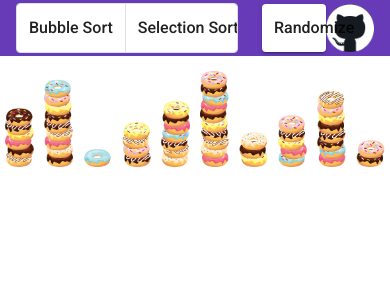
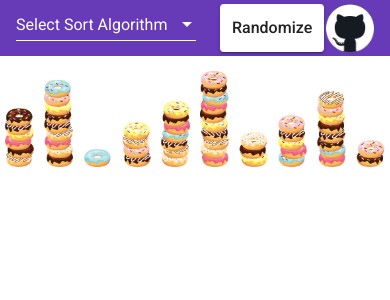
Before and after one commit to rizwanpasha/algorithms-visualized, an Angular app: page / in a window 390 px wide. Shown: the top 300 px of the page. Built offline with nearby package versions, Linux system fonts and the light colour scheme.

Commit message:
enhancement: make application responsive for mobile devices

```diff
--- a/src/app/app.component.css
+++ b/src/app/app.component.css
@@ -88,3 +88,23 @@
   width: 48px;
   height: 48px;
 }
+
+@media screen and (max-width: 900px) {
+  #togglegroup {
+    display: none;
+  }
+
+  #dropdown {
+    display: block;
+  }
+}
+
+@media screen and (min-width: 901px) {
+  #togglegroup {
+    display: flex;
+  }
+
+  #dropdown {
+    display: none;
+  }
+}
--- a/src/app/app.component.html
+++ b/src/app/app.component.html
@@ -7,6 +7,16 @@
       <mat-button-toggle title="Coming Soon..." disabled>Merge Sort</mat-button-toggle>
       <mat-button-toggle title="Coming Soon..." disabled>Quick Sort</mat-button-toggle>
     </mat-button-toggle-group>
+    <mat-form-field id="dropdown">
+      <mat-label>Select Sort Algorithm</mat-label>
+      <mat-select [disabled]="disableDropdown">
+        <mat-option value="">Bubble Sort</mat-option>
+        <mat-option value="">Selection Sort</mat-option>
+        <mat-option value="">Insertion Sort</mat-option>
+        <mat-option value="">Merge Sort</mat-option>
+        <mat-option value="">Quick Sort</mat-option>
+      </mat-select>
+    </mat-form-field>
     <button [disabled]="disableRandomize" mat-raised-button (click)="randomize(currentItemsPositionValuesRef)" class="custom-button-style">Randomize</button>
    <a href="https://github.com/rizwanpasha/algorithms-visualized" title="Checkout source @ Github.com" class="github-logo-style" target="_blank">
     <img src="./assets/icons/GitHub_Logo.png" alt="Github Logo" height="48px" width="48px">
--- a/src/app/app.component.ts
+++ b/src/app/app.component.ts
@@ -27,6 +27,7 @@ export class AppComponent {
   title: string = 'algorithms-visualized';
   animationDuration: number = 1000;
   disableToggleGroup: boolean = false;
+  disableDropdown: boolean = false;
   disableRandomize: boolean = false;
 
   // initial positions never changes
@@ -153,11 +154,13 @@ export class AppComponent {
 
   disableAllButtons() {
     this.disableToggleGroup = true;
+    this.disableDropdown = true;
     this.disableRandomize = true;
   }
 
   enableAllButtons() {
     this.disableToggleGroup = false;
+    this.disableDropdown = false;
     this.disableRandomize = false;
   }
 }
```
Also changed, not shown: src/app/app.module.ts (+6 -1 lines).
